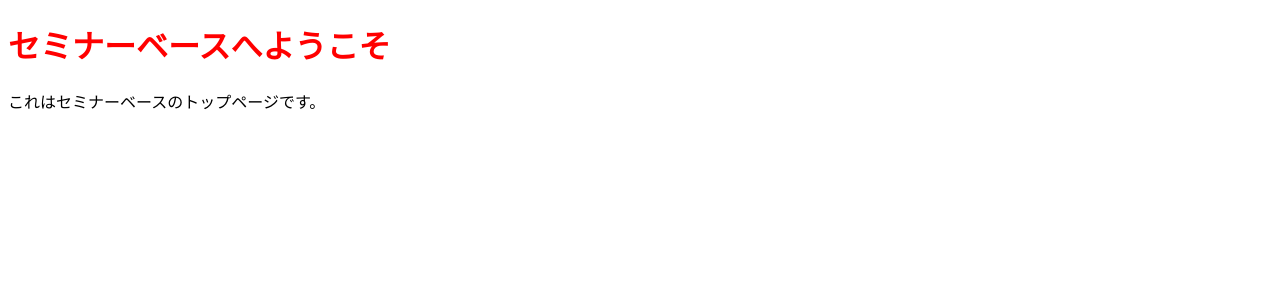
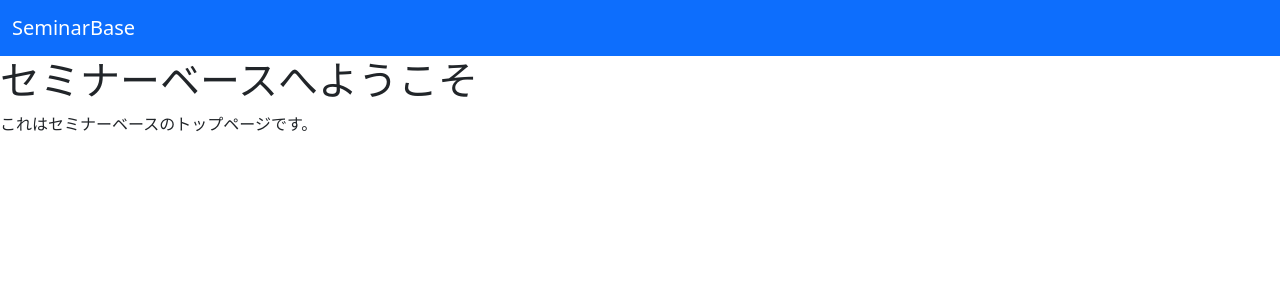
Before and after one commit to e1q23079/SeminarBase, a Django app: page /seminar_base/ in a window 1280 px wide. Shown: the top 300 px of the page. Run offline with Django 5.2, Linux system fonts and the light colour scheme; some libraries are stand-ins or nearby versions.

Commit message:
layout修正

```diff
--- a/app/seminar_base/templates/seminar_base/index.html
+++ b/app/seminar_base/templates/seminar_base/index.html
@@ -3,6 +3,14 @@
 {% block title %}セミナーベース{% endblock %}
 
 {% block content %}
+<nav class="navbar bg-primary" data-bs-theme="dark">
+    <div class="container-fluid">
+        <a class="navbar-brand" href="#">SeminarBase</a>
+    </div>
+    </div>
+</nav>
+
+
 <h1>セミナーベースへようこそ</h1>
 <p>これはセミナーベースのトップページです。</p>
 {% endblock %}
--- a/app/templates/layout.html
+++ b/app/templates/layout.html
@@ -6,11 +6,17 @@
     <meta name="viewport" content="width=device-width, initial-scale=1.0">
     <title>{% block title %}{% endblock %}</title>
     {% load static %}
+    <!--
     <link rel="stylesheet" href="{% static 'css/styles.css' %}">
+    -->
+    <link rel="stylesheet" href="{% static 'bootstrap-5.3.0-dist/css/bootstrap.min.css' %}">
 </head>
 
 <body>
+    <!--
     <script src="{% static 'js/index.js' %}"></script>
+    -->
+    <script src="{% static 'bootstrap-5.3.0-dist/js/bootstrap.min.js' %}"></script>
     {% block content %}
     {% endblock %}
 </body>
```
